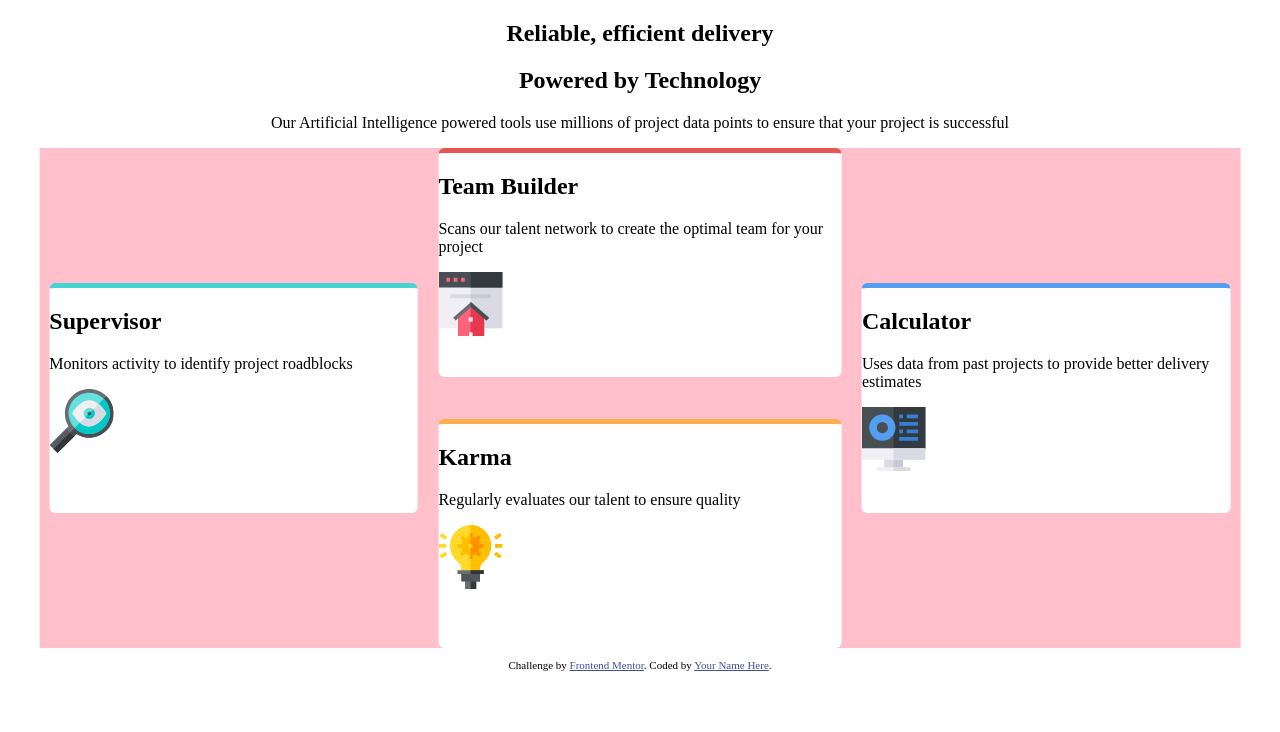
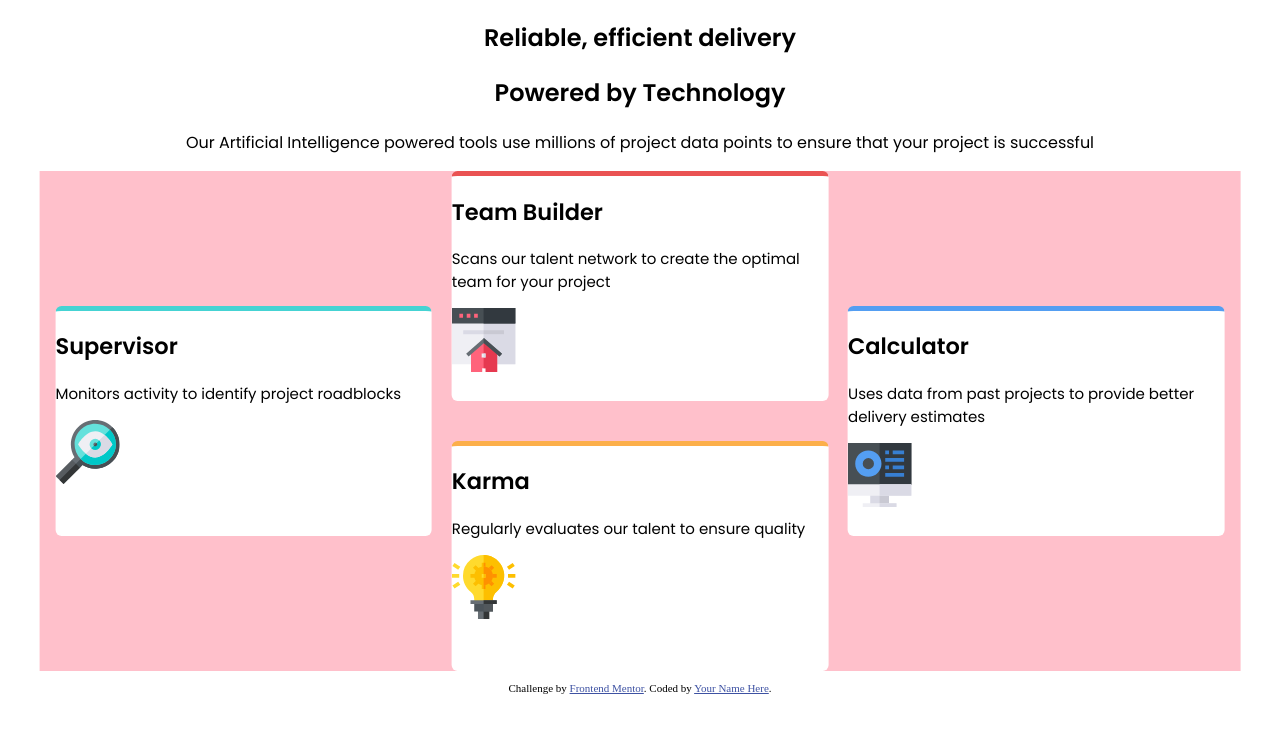
Before and after one commit to cmonez/four-cards, a plain HTML site: page index.html in a window 1280 px wide. Drawn offline with Linux system fonts and the light colour scheme.

Commit message:
Add poppins font

```diff
--- a/design/styles.css
+++ b/design/styles.css
@@ -1,8 +1,12 @@
+
 #top {
   width: 100%;
   text-align: center;
+  font-family: 'Poppins'
 }
 .container {
+  font-family: 'Poppins';
+  font-size: 15px;
   position: relative;
   left: 50%;
   transform: translateX(-50%);
@@ -25,6 +29,7 @@
   flex-direction: column;
   justify-content: center;
   align-items: center;
+  width: 33%;
 }
 
 .card{
@@ -44,10 +49,12 @@
   border-top-color: hsl(0, 78%, 62%);
   margin-bottom: 5%;
 }
+
 #card3 {
   border-top-color: hsl(34, 97%, 64%);
   margin-top: 5%;
 }
+
 #card4 {
   border-top-color: hsl(212, 86%, 64%);
 }
--- a/index.html
+++ b/index.html
@@ -3,7 +3,7 @@
 <head>
   <meta charset="UTF-8">
   <meta name="viewport" content="width=device-width, initial-scale=1.0"> <!-- displays site properly based on user's device -->
-
+  <link href="https://fonts.googleapis.com/css2?family=Poppins:wght@200;400;600&display=swap" rel="stylesheet">
   <link rel="icon" type="image/png" sizes="32x32" href="./images/favicon-32x32.png">
   <link rel="stylesheet" href="design/styles.css">
   <title>Frontend Mentor | Four card feature section</title>
```
